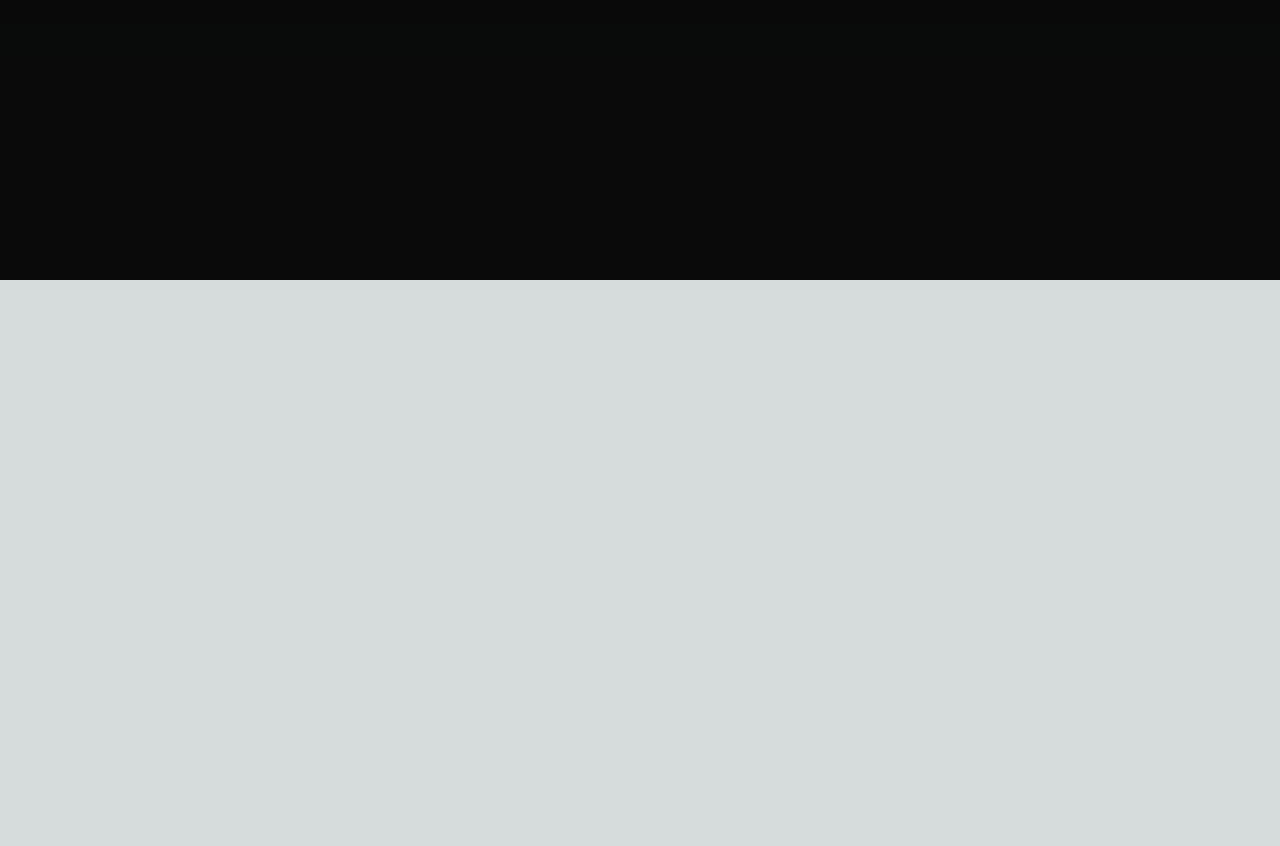
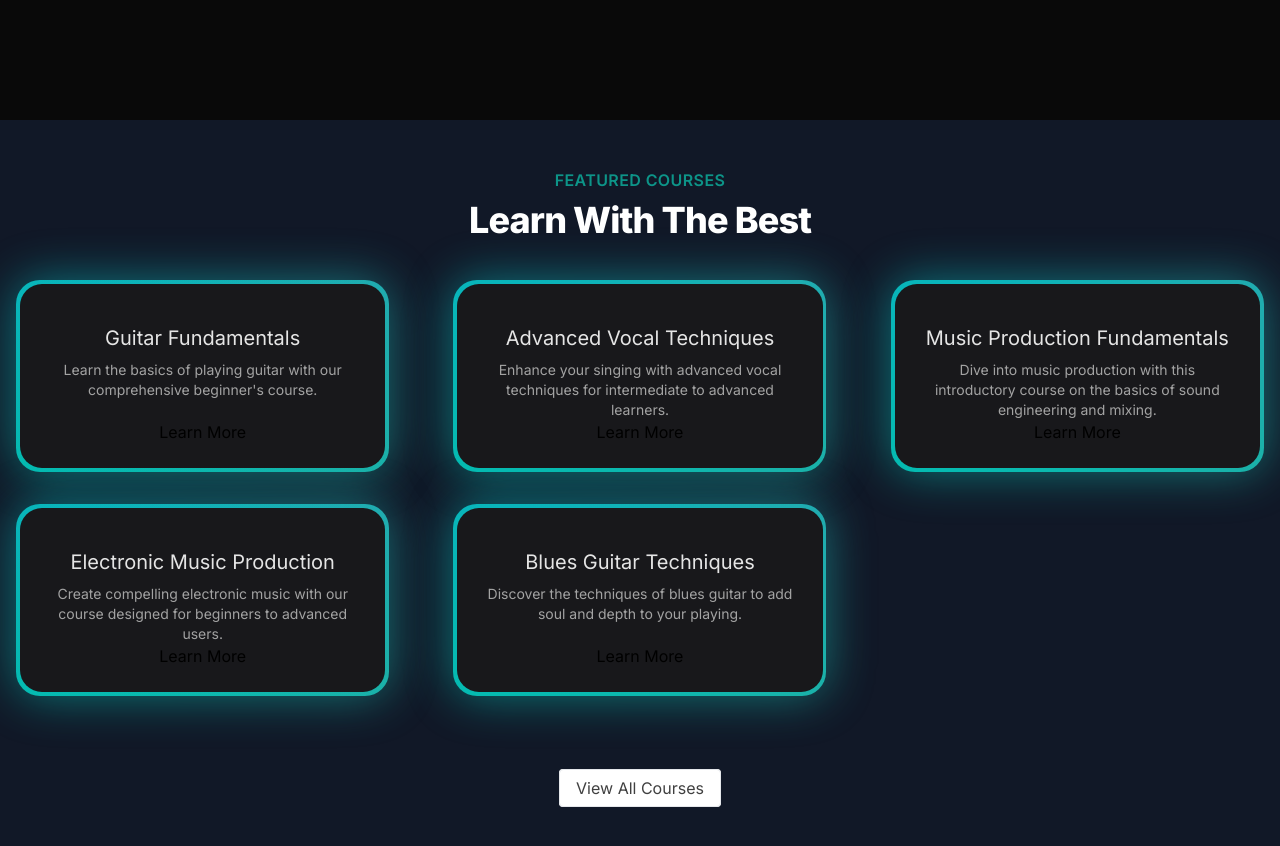
Before and after one commit to Ubais88/art_of_music-nextjs, a Next.js app: page / in a window 1280 px wide. Shown: the part 520-1366 px from the top of the page. Before the commit the page ends 800 px from the top, so only its background shows below. Built offline with nearby package versions, Linux system fonts and the light colour scheme.

Commit message:
courses cards added

```diff
--- a/src/app/page.tsx
+++ b/src/app/page.tsx
@@ -1,3 +1,4 @@
+import FeaturedCourses from '@/components/FeaturedCourses'
 import HeroSection from '@/components/HeroSection'
 import React from 'react'
 
@@ -5,6 +6,7 @@
   return (
     <main className='min-h-screen bg-black/[0.96] antialiased bg-grid-white/[0.02]'>
       <HeroSection/>
+      <FeaturedCourses/>
     </main>
   )
 }
--- /dev/null
+++ b/src/components/FeaturedCourses.tsx
@@ -0,0 +1,58 @@
+"use client"
+import courseData from "../data/music_courses.json";
+import Link from "next/link";
+import { BackgroundGradient } from "./ui/background-gradient";
+
+interface Course{
+      id: number,
+        title: string,
+        slug: string,
+        description: string,
+        price: number,
+        instructor: string,
+        isFeatured: boolean,
+}
+
+const FeaturedCourses = () => {
+
+    const featuredCourses = courseData.courses.filter((course:Course) => course.isFeatured)
+
+  return (
+    <div className="py-12 bg-gray-900 ">
+      <div className="">
+        <div className="text-center">
+          <h2 className="text-base text-teal-600 font-semibold tracking-wide">
+            FEATURED COURSES
+          </h2>
+          <p className="mt-2 text-3xl leading-8 font-extrabold tracking-tight text-white sm:text-4xl">
+            Learn With The Best
+          </p>
+        </div>
+      </div>
+      <div className="mt-10 ">
+    <div className="grid grid-cols-1 sm:grid-cols-2 lg:grid-cols-3 gap-8 justify-center ">
+        {
+            featuredCourses.map((course:Course) => (
+                <div className="flex justify-center px-4" key={course.id}>
+                    <BackgroundGradient className="flex flex-col rounded-[22px] bg-white dark:bg-zinc-900 overflow-hidden h-full max-w-sm">
+                        <div className="p-4 sm:p-6 flex  flex-col items-center text-center flex-grow">
+                            <p className="text-lg sm:text-xl text-black mt-4 mb-2 dark:text-neutral-200">{course.title}</p>
+                            <p className="text-sm text-neutral-600 dark:text-neutral-400 flex-grow">{course.description}</p>
+                            <Link href={`/courses/${course.slug}`}>
+                                Learn More
+                            </Link>
+                        </div>
+                    </BackgroundGradient>
+                </div>
+            ))
+        }
+    </div>
+      </div>
+      <div className="mt-20 text-center">
+        <Link href={"/courses"} className="px-4 py-2 rounded border bord-neutral-600 text-neutral-700 bg-white hover:bg-gray-100 transition duration-200">View All Courses</Link>
+      </div>
+    </div>
+  );
+};
+
+export default FeaturedCourses;
--- /dev/null
+++ b/src/components/ui/background-gradient.tsx
@@ -0,0 +1,72 @@
+import { cn } from "@/utils/cn";
+import React from "react";
+import { motion } from "framer-motion";
+
+export const BackgroundGradient = ({
+  children,
+  className,
+  containerClassName,
+  animate = true,
+}: {
+  children?: React.ReactNode;
+  className?: string;
+  containerClassName?: string;
+  animate?: boolean;
+}) => {
+  const variants = {
+    initial: {
+      backgroundPosition: "0 50%",
+    },
+    animate: {
+      backgroundPosition: ["0, 50%", "100% 50%", "0 50%"],
+    },
+  };
+  return (
+    <div className={cn("relative p-[4px] group", containerClassName)}>
+      <motion.div
+        variants={animate ? variants : undefined}
+        initial={animate ? "initial" : undefined}
+        animate={animate ? "animate" : undefined}
+        transition={
+          animate
+            ? {
+                duration: 5,
+                repeat: Infinity,
+                repeatType: "reverse",
+              }
+            : undefined
+        }
+        style={{
+          backgroundSize: animate ? "400% 400%" : undefined,
+        }}
+        className={cn(
+          "absolute inset-0 rounded-3xl z-[1] opacity-60 group-hover:opacity-100 blur-xl  transition duration-500 will-change-transform",
+          " bg-[radial-gradient(circle_farthest-side_at_0_100%,#00ccb1,transparent),radial-gradient(circle_farthest-side_at_100%_0,#7b61ff,transparent),radial-gradient(circle_farthest-side_at_100%_100%,#ffc414,transparent),radial-gradient(circle_farthest-side_at_0_0,#1ca0fb,#141316)]"
+        )}
+      />
+      <motion.div
+        variants={animate ? variants : undefined}
+        initial={animate ? "initial" : undefined}
+        animate={animate ? "animate" : undefined}
+        transition={
+          animate
+            ? {
+                duration: 5,
+                repeat: Infinity,
+                repeatType: "reverse",
+              }
+            : undefined
+        }
+        style={{
+          backgroundSize: animate ? "400% 400%" : undefined,
+        }}
+        className={cn(
+          "absolute inset-0 rounded-3xl z-[1] will-change-transform",
+          "bg-[radial-gradient(circle_farthest-side_at_0_100%,#00ccb1,transparent),radial-gradient(circle_farthest-side_at_100%_0,#7b61ff,transparent),radial-gradient(circle_farthest-side_at_100%_100%,#ffc414,transparent),radial-gradient(circle_farthest-side_at_0_0,#1ca0fb,#141316)]"
+        )}
+      />
+
+      <div className={cn("relative z-10", className)}>{children}</div>
+    </div>
+  );
+};
```
